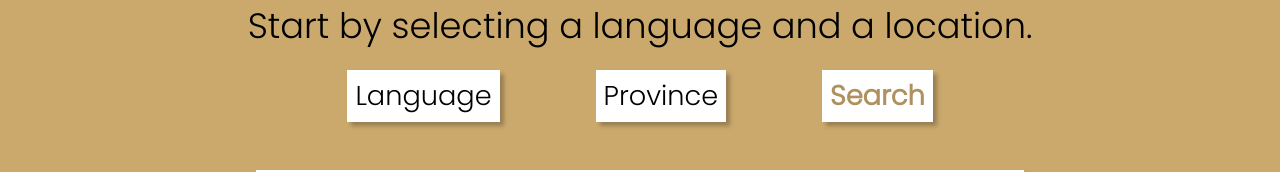
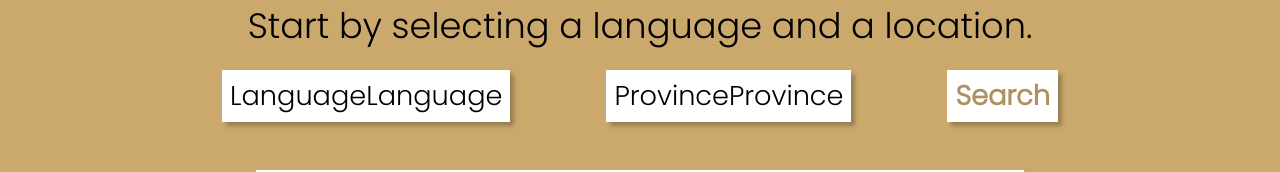
Before and after one commit to heyjiani/project-kintsugi, a React (Create React App) app in the folder react-front-end/: page / in a window 1280 px wide. Shown: the part 252-424 px from the top of the page. Built offline with nearby package versions, Linux system fonts and the light colour scheme; no server answers.

Commit message:
create searchdata.js

```diff
--- a/react-front-end/src/components/HomeHeader.jsx
+++ b/react-front-end/src/components/HomeHeader.jsx
@@ -1,14 +1,16 @@
 import React from "react";
 import Button from "./Button";
 import Selection from "./Selection";
+import { provinceData } from "../searchData";
 
 export default function HomeHeader() {
+  console.log(provinceData);
   return (
     <div>
       <div className="heading">
         <h2>
-          Find a mental health professional that meets
-          your needs.
+          Find a mental health professional that
+          meets your needs.
         </h2>
         <p>
           Start by selecting a language and a
@@ -16,7 +18,10 @@ export default function HomeHeader() {
         </p>
       </div>
       <Selection genre="Language" />
-      <Selection genre="Province" />
+      <Selection
+        genre="Province"
+        data={provinceData}
+      />
       <Button text="Search" />
     </div>
   );
--- a/react-front-end/src/components/Selection.jsx
+++ b/react-front-end/src/components/Selection.jsx
@@ -3,8 +3,13 @@ import React from "react";
 
 export default function Selection(props) {
   //click and dropdown the list of genre//
-
+  console.log(props.data);
   return (
-    <div className="selection">{props.genre}</div>
+    <>
+      <div className="selection">
+        {props.genre}
+        {props.genre}
+      </div>
+    </>
   );
 }
--- a/react-front-end/src/index.js
+++ b/react-front-end/src/index.js
@@ -3,6 +3,7 @@ import ReactDOM from "react-dom";
 
 import App from "./App";
 import DataProvider from "./providers/DataProvider";
+
 import * as serviceWorker from "./serviceWorker";
 
 ReactDOM.render(
--- /dev/null
+++ b/react-front-end/src/searchData.js
@@ -0,0 +1,27 @@
+export const provinceData = [
+  "Alberta",
+  "British Columbia",
+  "Manitoba",
+  "New Brunswick",
+  "Newfoundland",
+  "Labrador",
+  "Nova Scotia",
+  "Ontario",
+  "Prince Edward Island",
+  "Quebec",
+  "Saskatchewan",
+];
+
+export const languageData = [
+  "Arabic",
+  "Cantonese",
+  "German",
+  "Italian",
+  "Japanese",
+  "Mandarin",
+  "Portuguese",
+  "Spanish",
+  "Swahili",
+  "Tagalog",
+  "Vietnamese",
+];
```
